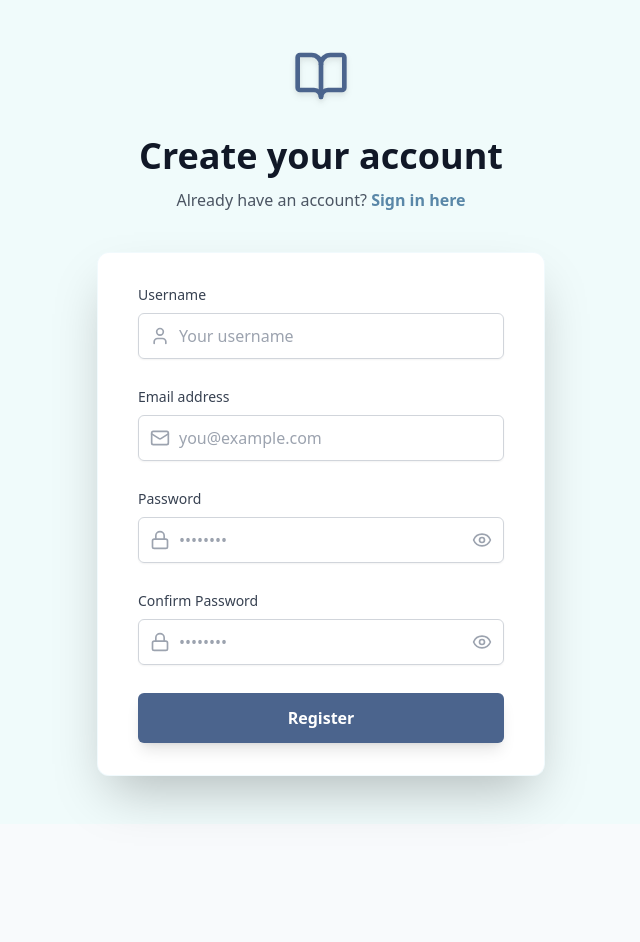
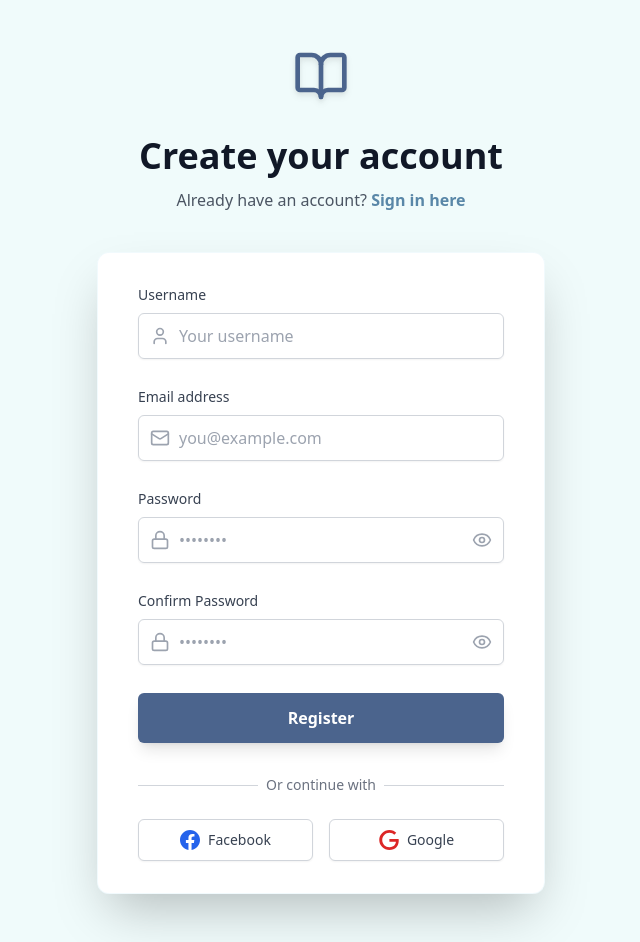
Before and after one commit to ImashaKalpani/Quiz-Website, a React (Vite) app in the folder quiz-web/: page /register in a window 1280 px wide. Shown: the whole page, without its empty margins (319-959 px from the left). Before the commit the page ends 824 px from the top, so only its background shows below. Built offline with nearby package versions, Linux system fonts and the light colour scheme; no server answers.

Commit message:
update login,  register

```diff
--- a/quiz-web/src/pages/Login.tsx
+++ b/quiz-web/src/pages/Login.tsx
@@ -203,28 +203,29 @@ const Login: React.FC = () => {
                 className="w-full inline-flex justify-center items-center py-2.5 px-4 border border-gray-300 rounded-md shadow-sm bg-white text-sm font-medium text-gray-700 hover:bg-smartmind-very-light transition-colors duration-200 transform hover:scale-[1.01]"
               >
                 <svg
-                  className="h-5 w-5 mr-2"
+                  className="h-5 w-5 mr-2 text-blue-600"
                   fill="currentColor"
                   viewBox="0 0 20 20"
+                  aria-hidden="true"
                 >
                   <path
                     fillRule="evenodd"
-                    d="M10 0C4.477 0 0 4.477 0 10..."
+                    d="M20 10C20 4.477 15.523 0 10 0S0 4.477 0 10c0 4.991 3.657 9.128 8.438 9.878v-6.987h-2.54V10h2.54V7.797c0-2.506 1.492-3.89 3.777-3.89 1.094 0 2.238.195 2.238.195v2.46h-1.26c-1.243 0-1.63.771-1.63 1.562V10h2.773l-.443 2.89h-2.33v6.988C16.343 19.128 20 14.991 20 10z"
                     clipRule="evenodd"
                   />
                 </svg>
-                GitHub
+                Facebook
               </a>
               <a
                 href="#"
                 className="w-full inline-flex justify-center items-center py-2.5 px-4 border border-gray-300 rounded-md shadow-sm bg-white text-sm font-medium text-gray-700 hover:bg-smartmind-very-light transition-colors duration-200 transform hover:scale-[1.01]"
               >
                 <svg
-                  className="h-5 w-5 mr-2"
+                  className="h-5 w-5 mr-2 text-red-600"
+                  viewBox="0 0 24 24"
                   fill="currentColor"
-                  viewBox="0 0 20 20"
                 >
-                  <path d="M10 2a8 8 0 100 16..." />
+                  <path d="M12.48 10.92v3.28h7.84c-.24 1.84-.853 3.187-1.787 4.133-1.147 1.147-2.933 2.4-6.053 2.4-4.827 0-8.6-3.893-8.6-8.72s3.773-8.72 8.6-8.72c2.6 0 4.507 1.027 5.907 2.347l2.307-2.307C18.747 1.44 16.133 0 12.48 0 5.867 0 .307 5.387.307 12s5.56 12 12.173 12c3.573 0 6.267-1.173 8.373-3.36 2.16-2.16 2.84-5.213 2.84-7.667 0-.76-.053-1.467-.173-2.053H12.48z" />
                 </svg>
                 Google
               </a>
--- a/quiz-web/src/pages/Register.tsx
+++ b/quiz-web/src/pages/Register.tsx
@@ -223,6 +223,7 @@ const Register: React.FC = () => {
               </div>
             </div>
 
+
             {/* Submit Button */}
             <div>
               <button
@@ -243,6 +244,54 @@ const Register: React.FC = () => {
               </button>
             </div>
           </form>
+
+          {/* Social Login Section */}
+          <div className="mt-8">
+            <div className="relative">
+              <div className="absolute inset-0 flex items-center">
+                <div className="w-full border-t border-gray-300"></div>
+              </div>
+              <div className="relative flex justify-center text-sm">
+                <span className="px-2 bg-white text-gray-500">
+                  Or continue with
+                </span>
+              </div>
+            </div>
+
+            <div className="mt-6 grid grid-cols-2 gap-4">
+              <a
+                href="#"
+                className="w-full inline-flex justify-center items-center py-2.5 px-4 border border-gray-300 rounded-md shadow-sm bg-white text-sm font-medium text-gray-700 hover:bg-smartmind-very-light transition-colors duration-200 transform hover:scale-[1.01]"
+              >
+                <svg
+                  className="h-5 w-5 mr-2 text-blue-600"
+                  fill="currentColor"
+                  viewBox="0 0 20 20"
+                  aria-hidden="true"
+                >
+                  <path
+                    fillRule="evenodd"
+                    d="M20 10C20 4.477 15.523 0 10 0S0 4.477 0 10c0 4.991 3.657 9.128 8.438 9.878v-6.987h-2.54V10h2.54V7.797c0-2.506 1.492-3.89 3.777-3.89 1.094 0 2.238.195 2.238.195v2.46h-1.26c-1.243 0-1.63.771-1.63 1.562V10h2.773l-.443 2.89h-2.33v6.988C16.343 19.128 20 14.991 20 10z"
+                    clipRule="evenodd"
+                  />
+                </svg>
+                Facebook
+              </a>
+              <a
+                href="#"
+                className="w-full inline-flex justify-center items-center py-2.5 px-4 border border-gray-300 rounded-md shadow-sm bg-white text-sm font-medium text-gray-700 hover:bg-smartmind-very-light transition-colors duration-200 transform hover:scale-[1.01]"
+              >
+                <svg
+                  className="h-5 w-5 mr-2 text-red-600"
+                  viewBox="0 0 24 24"
+                  fill="currentColor"
+                >
+                  <path d="M12.48 10.92v3.28h7.84c-.24 1.84-.853 3.187-1.787 4.133-1.147 1.147-2.933 2.4-6.053 2.4-4.827 0-8.6-3.893-8.6-8.72s3.773-8.72 8.6-8.72c2.6 0 4.507 1.027 5.907 2.347l2.307-2.307C18.747 1.44 16.133 0 12.48 0 5.867 0 .307 5.387.307 12s5.56 12 12.173 12c3.573 0 6.267-1.173 8.373-3.36 2.16-2.16 2.84-5.213 2.84-7.667 0-.76-.053-1.467-.173-2.053H12.48z" />
+                </svg>
+                Google
+              </a>
+            </div>
+          </div>
         </div>
       </div>
     </div>
```
